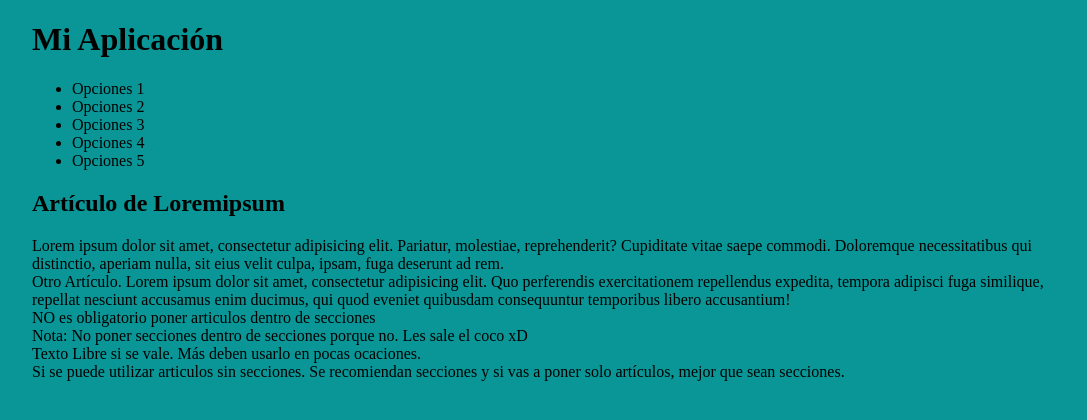
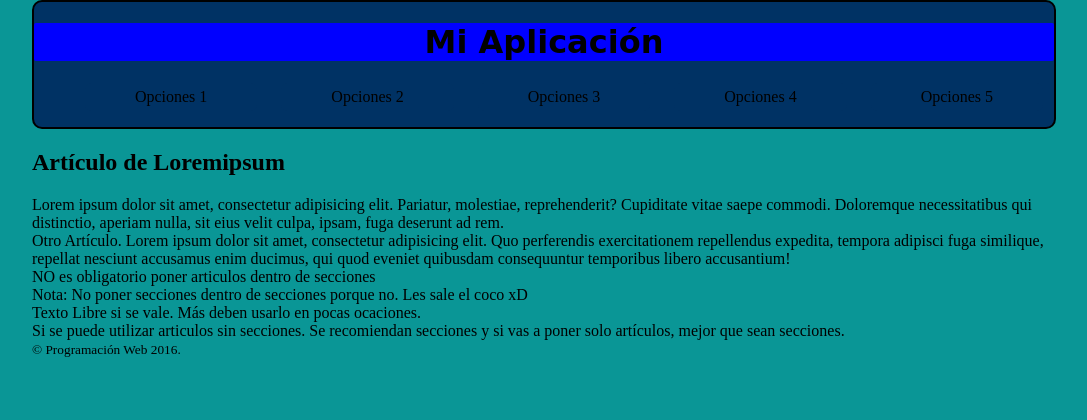
Before and after one commit to AbrahamG1995/pw2161, a plain HTML site: page index.html in a window 1280 px wide. Shown: the whole page, without its empty margins (96-1183 px from the left). Drawn offline with Linux system fonts and the light colour scheme.

Commit message:
Menu de Usuario

```diff
--- a/css/estilos.css
+++ b/css/estilos.css
@@ -11,9 +11,42 @@ body
 	max-width: 1024px;              /*ancho maximo*/
 	margin: 0 auto;
 
+
 	/*margin: vertical horizontal  ... si se le da un solo parametro se aplica en todos lados en vertical y horizontal*/
 	/*margin: arriba derecha abajo izquierda ... margin: 5px 2px 10px 50px*/
 	/*padding--> maneja o controla los margenes internos del texto y se colocan los mismos atributos que margin.*/
 	/*color: hotpink;*/
 
 }
+
+body header
+{
+	background: rgb(0 50 100);
+	border: 2px solid black;
+	border-radius: 10px;
+	color: black;
+	text-align: center;
+}
+body header h1
+{
+	background: blue;
+	border-radius: 2px;
+	font-family: cursive;
+	text-align: center;
+}
+body header nav ul li
+{
+	/*border: 1px solid black;*/
+	background: rgb(0 50 100);
+	border: 20px;
+	border-radius: 6px;
+	color: black;
+	display: inline-block;
+	margin: 0px 10px;
+	padding: 5px 50px 5px 50px;
+}
+body header nav ul li:hover  /*Al pasar el mouse*/
+{
+	background: black;
+	color: white;
+}
--- a/index.html
+++ b/index.html
@@ -43,5 +43,8 @@
 			Se recomiendan secciones y si vas a poner solo artículos, mejor que sean secciones.
 		</article>
 	</main>
+	<footer>
+		<small>&copy; Programación Web 2016.</small>
+	</footer>
 </body>
 </html>
```
